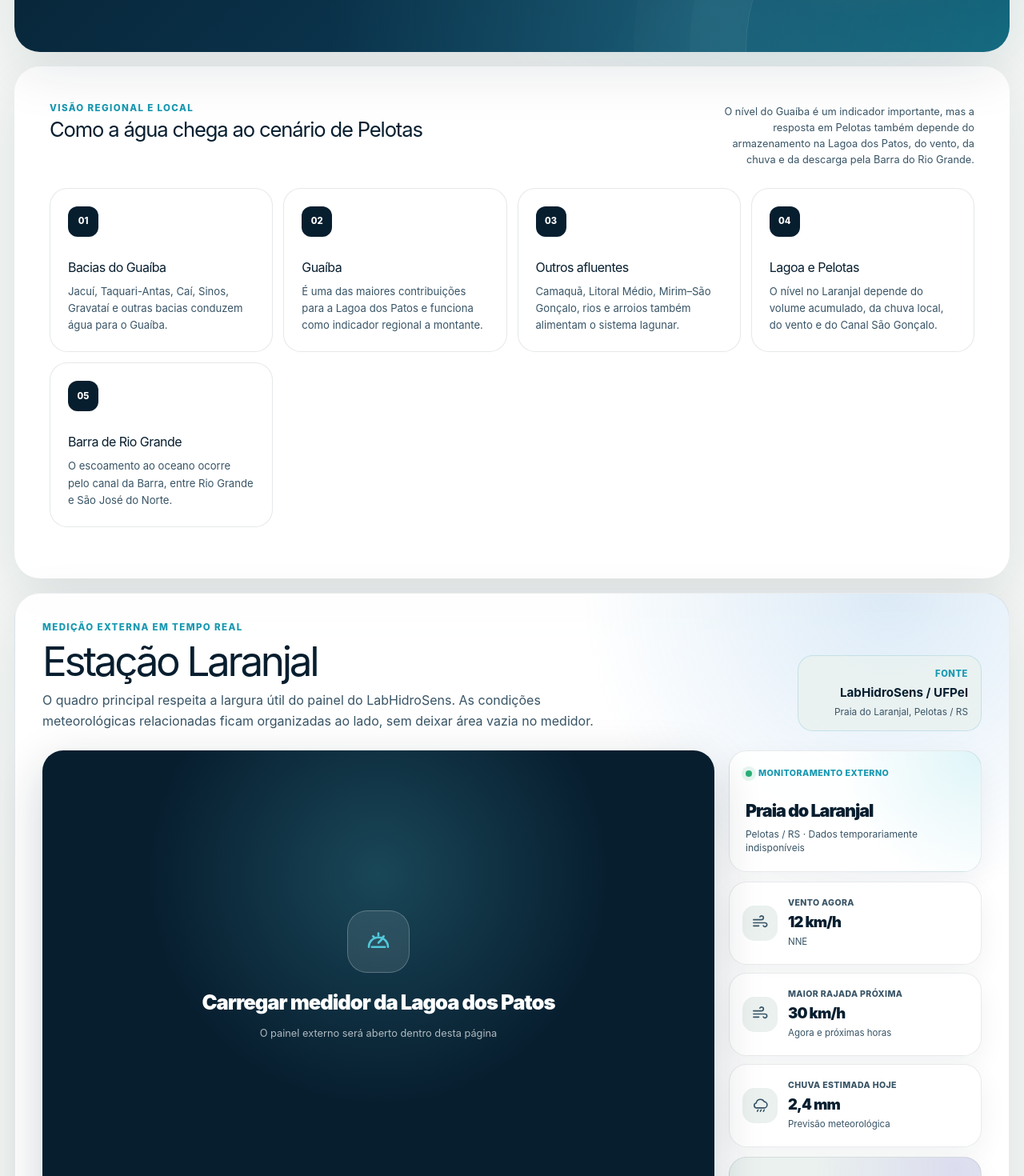
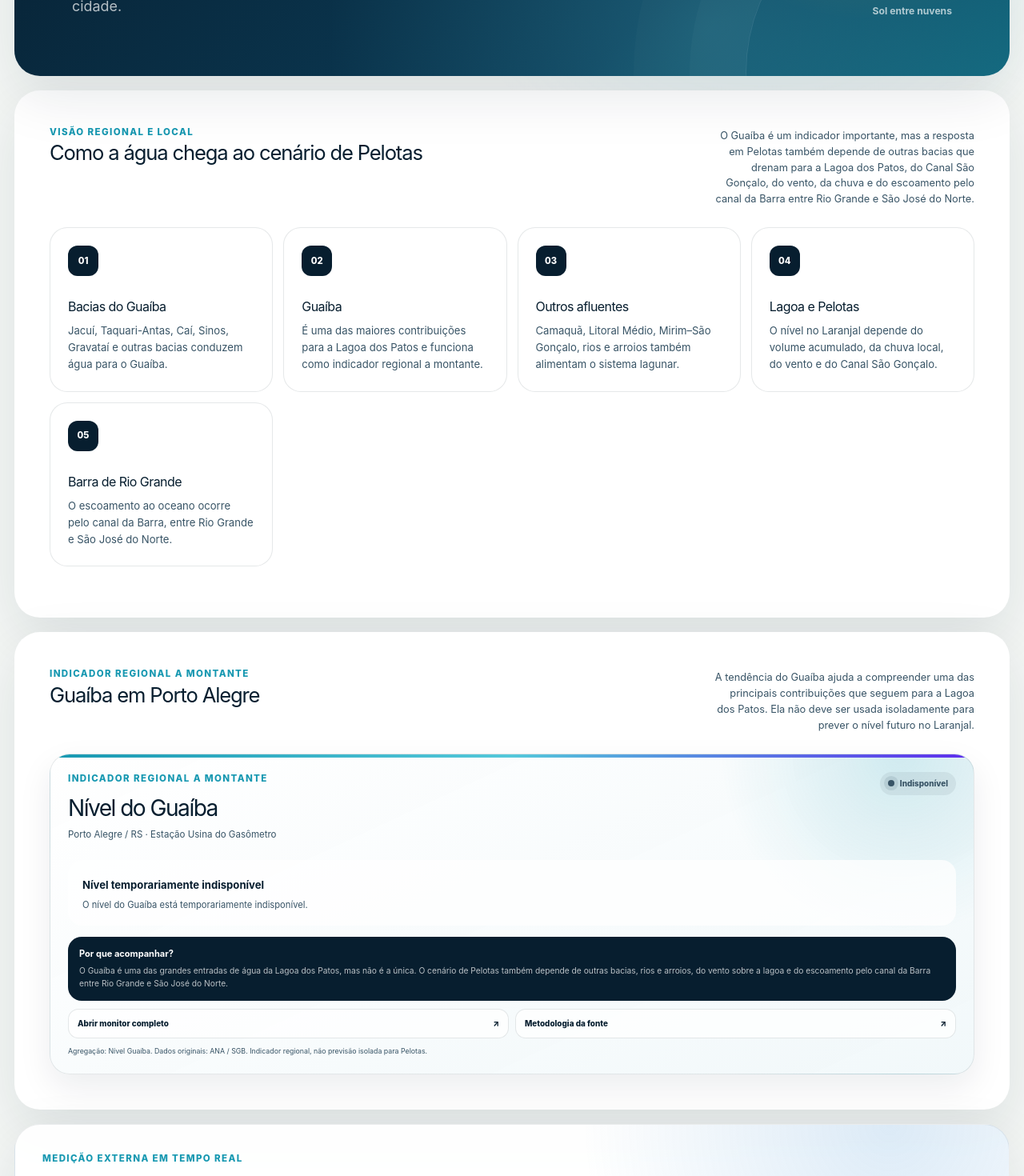
Before and after one commit to agenciamobi/tempopelotas, a Next.js app: page /situacao-hidrologica-pelotas in a window 1280 px wide. Shown: the part 440-1910 px from the top of the page at 80% size. Built offline with nearby package versions, Linux system fonts and the light colour scheme; no server answers.

Commit message:
Inclui monitor do Guaíba na página hidrológica

```diff
--- a/app/situacao-hidrologica-pelotas/page.tsx
+++ b/app/situacao-hidrologica-pelotas/page.tsx
@@ -1,7 +1,9 @@
 import type { Metadata } from "next";
 import Link from "next/link";
 import { ForecastPageShell } from "@/components/forecast-page-shell";
+import { GuaibaLevelCard } from "@/components/guaiba-level-card";
 import { LagoonLevelDashboard } from "@/components/lagoon-level-dashboard";
+import { getGuaibaObservation } from "@/lib/guaiba-monitor";
 import {
   HYDROLOGY_FLOW,
   HYDROLOGY_STATIONS,
@@ -11,23 +13,26 @@ import { LAGOON_LEVEL_SOURCE } from "@/lib/lagoon-level";
 import { absoluteUrl } from "@/lib/site";
 import { getPelotasWeather } from "@/lib/weather-service";
 
-export const revalidate = 600;
+export const revalidate = 300;
 
 export const metadata: Metadata = {
   title: "Situação hidrológica de Pelotas e da Lagoa dos Patos",
   description:
-    "Acompanhe o contexto do Guaíba, Lagoa dos Patos, Estação Laranjal, vento e chuva para preparação comunitária em Pelotas.",
+    "Acompanhe o contexto do Guaíba, das bacias contribuintes, da Lagoa dos Patos, Estação Laranjal, vento e chuva para preparação comunitária em Pelotas.",
   alternates: { canonical: "/situacao-hidrologica-pelotas" },
   openGraph: {
     title: "Situação hidrológica de Pelotas",
     description:
-      "Fontes oficiais, estações da Lagoa dos Patos e monitoramento local para compreender o cenário das águas em Pelotas.",
+      "Fontes públicas, nível do Guaíba, estações da Lagoa dos Patos e monitoramento local para compreender o cenário das águas em Pelotas.",
     url: "/situacao-hidrologica-pelotas",
   },
 };
 
 export default async function SituacaoHidrologicaPelotasPage() {
-  const weather = await getPelotasWeather();
+  const [weather, guaiba] = await Promise.all([
+    getPelotasWeather(),
+    getGuaibaObservation(),
+  ]);
   const today = weather.daily[0];
   const maxHourlyGust = Math.max(
     weather.current.windGust,
@@ -39,7 +44,7 @@ export default async function SituacaoHidrologicaPelotasPage() {
     "@type": "Dataset",
     name: "Referências de monitoramento hidrológico para Pelotas",
     description:
-      "Conjunto de referências públicas e estações oficiais utilizadas para contextualizar a situação hidrológica da Lagoa dos Patos e de Pelotas.",
+      "Conjunto de referências públicas e estações utilizadas para contextualizar a situação hidrológica da Lagoa dos Patos e de Pelotas.",
     url: absoluteUrl("/situacao-hidrologica-pelotas"),
     spatialCoverage: "Pelotas, Lagoa dos Patos e Rio Grande do Sul",
     isAccessibleForFree: true,
@@ -53,6 +58,11 @@ export default async function SituacaoHidrologicaPelotasPage() {
         encodingFormat: "application/json",
         contentUrl: absoluteUrl("/pelotas.json"),
       },
+      {
+        "@type": "DataDownload",
+        encodingFormat: "application/json",
+        contentUrl: absoluteUrl("/api/hydrology/guaiba"),
+      },
     ],
   };
 
@@ -61,7 +71,7 @@ export default async function SituacaoHidrologicaPelotasPage() {
       weather={weather}
       eyebrow="Águas e preparação comunitária"
       title="Situação hidrológica de Pelotas"
-      description="Entenda como o Guaíba, a Lagoa dos Patos, o vento e a chuva se conectam ao monitoramento do Laranjal e das áreas baixas da cidade."
+      description="Entenda como as bacias do Guaíba, outros afluentes, a Lagoa dos Patos, o vento e o escoamento pela Barra se conectam ao monitoramento do Laranjal e das áreas baixas da cidade."
       currentPath="/situacao-hidrologica-pelotas"
     >
       <script
@@ -78,9 +88,9 @@ export default async function SituacaoHidrologicaPelotasPage() {
             <h2 id="hydrology-path-title">Como a água chega ao cenário de Pelotas</h2>
           </div>
           <p>
-            O nível do Guaíba é um indicador importante, mas a resposta em Pelotas também depende
-            do armazenamento na Lagoa dos Patos, do vento, da chuva e da descarga pela Barra do Rio
-            Grande.
+            O Guaíba é um indicador importante, mas a resposta em Pelotas também depende de outras
+            bacias que drenam para a Lagoa dos Patos, do Canal São Gonçalo, do vento, da chuva e do
+            escoamento pelo canal da Barra entre Rio Grande e São José do Norte.
           </p>
         </div>
 
@@ -92,6 +102,23 @@ export default async function SituacaoHidrologicaPelotasPage() {
               <p>{step.description}</p>
             </article>
           ))}
+        </div>
+      </section>
+
+      <section className="topic-section" aria-labelledby="guaiba-monitor-title">
+        <div className="section-heading">
+          <div>
+            <span className="eyebrow">Indicador regional a montante</span>
+            <h2 id="guaiba-monitor-title">Guaíba em Porto Alegre</h2>
+          </div>
+          <p>
+            A tendência do Guaíba ajuda a compreender uma das principais contribuições que seguem para
+            a Lagoa dos Patos. Ela não deve ser usada isoladamente para prever o nível futuro no
+            Laranjal.
+          </p>
+        </div>
+        <div className="guaiba-page-card">
+          <GuaibaLevelCard data={guaiba} />
         </div>
       </section>
 
@@ -154,10 +181,17 @@ export default async function SituacaoHidrologicaPelotasPage() {
             </p>
           </article>
           <article>
-            <h3>Considere vento e chuva</h3>
+            <h3>Considere toda a bacia</h3>
             <p>
-              Vento persistente sobre a lagoa e chuva nas bacias contribuintes podem alterar o
-              comportamento local em escalas diferentes de tempo.
+              Guaíba, Camaquã, Mirim–São Gonçalo, Litoral Médio, rios menores, arroios e chuva local
+              contribuem em escalas diferentes de tempo.
+            </p>
+          </article>
+          <article>
+            <h3>Considere vento e saída</h3>
+            <p>
+              A direção do vento pode represar ou favorecer o deslocamento da água, enquanto a Barra
+              de Rio Grande controla a conexão natural com o oceano.
             </p>
           </article>
           <article>
@@ -180,8 +214,8 @@ export default async function SituacaoHidrologicaPelotasPage() {
           <strong>Limite do portal</strong>
           <p>
             O TEMPO Pelotas organiza informações públicas para facilitar a preparação da comunidade.
-            O portal não define cotas de inundação, não emite ordem de evacuação e não substitui um
-            sistema oficial de alerta.
+            O portal não define cotas de inundação para Pelotas, não emite ordem de evacuação e não
+            substitui um sistema oficial de alerta.
           </p>
         </div>
 
```
